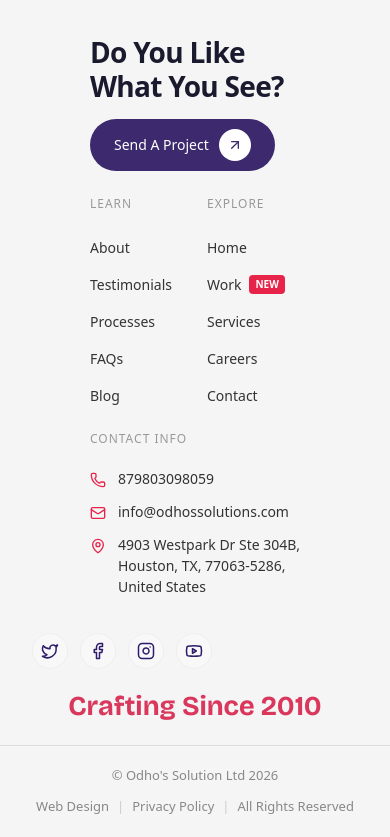
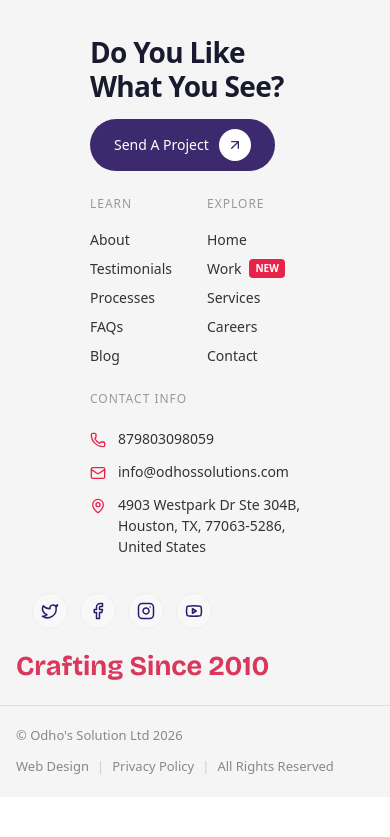
Before and after one commit to Maheen84/Odho-s-Solutions-biztech, a React (Vite) app: page /contact in a window 390 px wide. Shown: the part 3286-4123 px from the top of the page. After the commit the page ends 4083 px from the top, so only its background shows below. Built offline with nearby package versions, Linux system fonts and the light colour scheme.

Commit message:
Align footer items to the left and reduce links spacing for mobile view

```diff
--- a/src/index.css
+++ b/src/index.css
@@ -4207,6 +4207,7 @@ a.cta-banner-card-btn .navbar-cta-icon,
 
   .footer-nav-col {
     grid-column: span 1 !important;
+    gap: 8px !important; /* sitting tight and compact */
   }
 
   .footer-contact-col {
@@ -4224,7 +4225,7 @@ a.cta-banner-card-btn .navbar-cta-icon,
     justify-content: flex-start !important;
     gap: 12px !important;
     padding: 0 16px !important;
-    margin: 16px auto 24px 16px !important;
+    margin: 16px 0 24px 16px !important;
     background: transparent !important;
     box-shadow: none !important;
     border-radius: 0 !important;
@@ -4249,7 +4250,7 @@ a.cta-banner-card-btn .navbar-cta-icon,
     padding: 0 16px 24px !important;
     width: 100% !important;
     max-width: 100% !important;
-    text-align: center !important;
+    text-align: left !important;
   }
 
   .footer-giant-text {
@@ -4257,24 +4258,25 @@ a.cta-banner-card-btn .navbar-cta-icon,
     font-weight: 700 !important;
     color: #DA375C !important;
     white-space: nowrap !important;
+    text-align: left !important;
   }
 
   .footer-bottom-bar {
     order: 5 !important;
     display: flex !important;
     flex-direction: column !important;
-    align-items: center !important;
+    align-items: flex-start !important;
     gap: 12px !important;
     padding: 20px 16px !important;
     border-top: 1px solid #dddddd !important;
-    text-align: center !important;
+    text-align: left !important;
     width: 100% !important;
   }
 
   .footer-bottom-right {
     display: flex !important;
     flex-wrap: wrap !important;
-    justify-content: center !important;
+    justify-content: flex-start !important;
     gap: 8px !important;
   }
 
```
